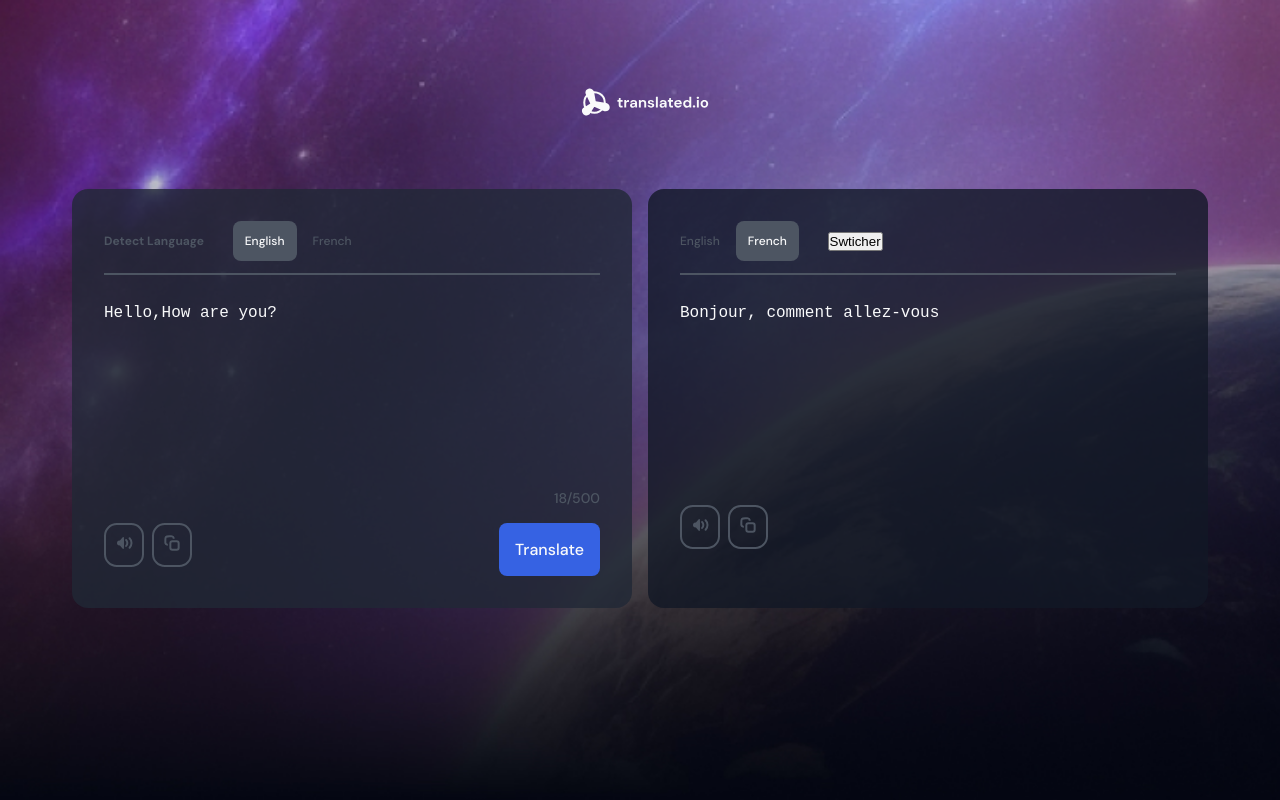
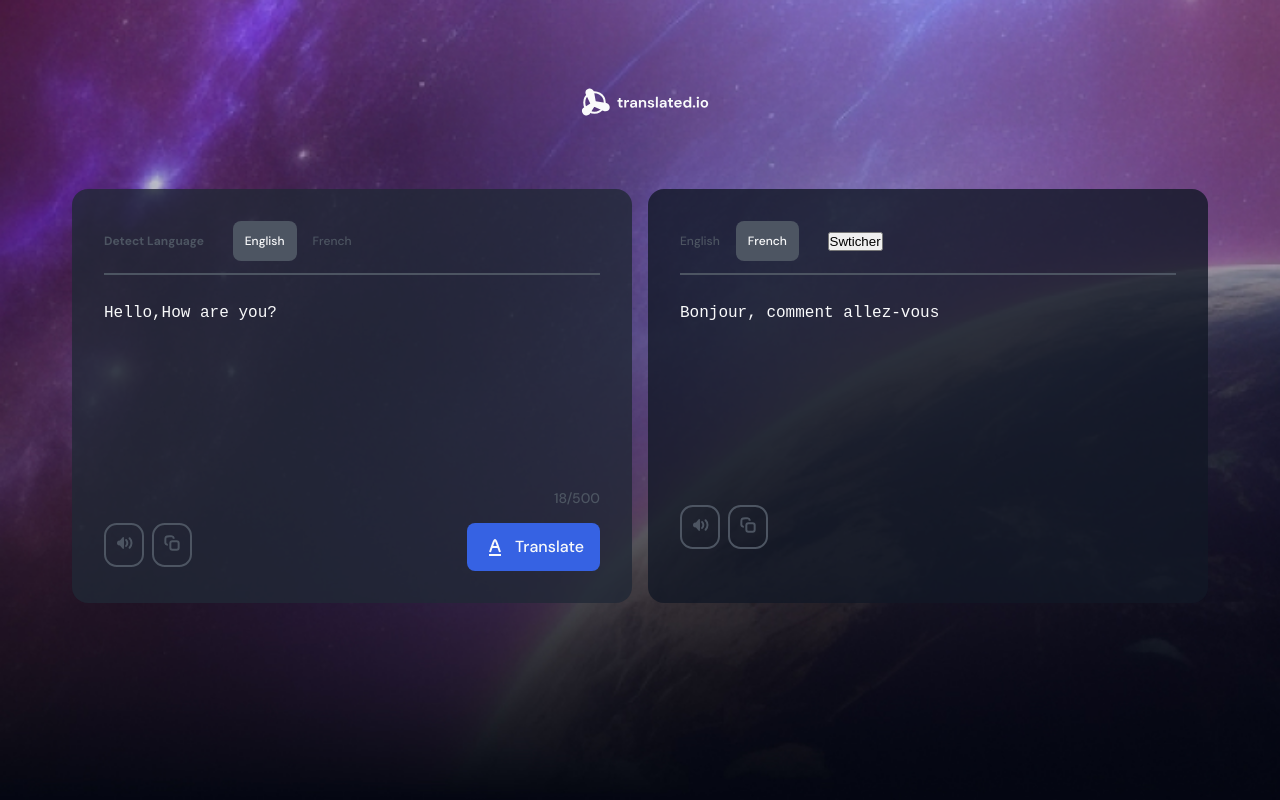
Before and after one commit to neshanth/devchallenge-translate-app, a React (Vite) app: page / in a window 1280 px wide. Built offline with nearby package versions, Linux system fonts and the light colour scheme.

Commit message:
fixed button styling

```diff
--- a/src/components/TranslateWidget/TranslateWidget.jsx
+++ b/src/components/TranslateWidget/TranslateWidget.jsx
@@ -62,6 +62,11 @@ const TranslateWidget = (props) => {
               handleTranslateBtn();
             }}
           >
+            <svg className="a-icon" width="24" height="24" viewBox="0 0 24 24" fill="none" xmlns="http://www.w3.org/2000/svg">
+              <path d="M6 20H18" stroke="#F9FAFB" strokeWidth="2" />
+              <path d="M9 12H15" stroke="#F9FAFB" strokeWidth="2" />
+              <path d="M7 17L10.1165 8.27376C10.9024 6.0734 11.2953 4.97321 12 4.97321C12.7047 4.97321 13.0976 6.07339 13.8835 8.27375L17 17" stroke="#F9FAFB" strokeWidth="2" />
+            </svg>
             Translate
           </button>
         )}
--- a/src/components/TranslateWidget/translateWidget.scss
+++ b/src/components/TranslateWidget/translateWidget.scss
@@ -66,11 +66,17 @@
       margin-right: 0.5rem;
     }
     .translate-btn {
-      padding: 1rem;
+      padding: 0.75rem 1rem;
       font-size: 1rem;
       background-color: $blue;
       color: $white;
       border-radius: 0.5rem;
+      display: flex;
+      align-items: center;
+
+      .a-icon {
+        margin-right: 0.5rem;
+      }
     }
     .translate-btn:hover {
       background-color: $blue-hover;
```
